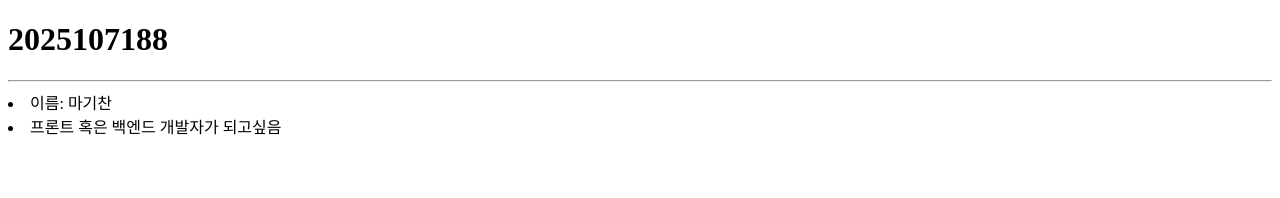
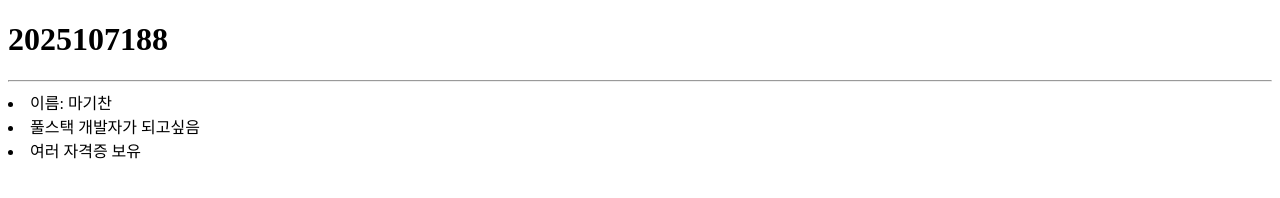
Before and after one commit to mamango712/webcontents, a plain HTML site: page intro.html in a window 1280 px wide. Drawn offline with Linux system fonts and the light colour scheme.

Commit message:
Add files via upload

```diff
--- a/intro.html
+++ b/intro.html
@@ -13,7 +13,10 @@
             이름: 마기찬
         </li>
         <li>
-            프론트 혹은 백엔드 개발자가 되고싶음
+            풀스택 개발자가 되고싶음
+        </li>
+        <li>
+            여러 자격증 보유
         </li>
     </body>
 </html>
```
